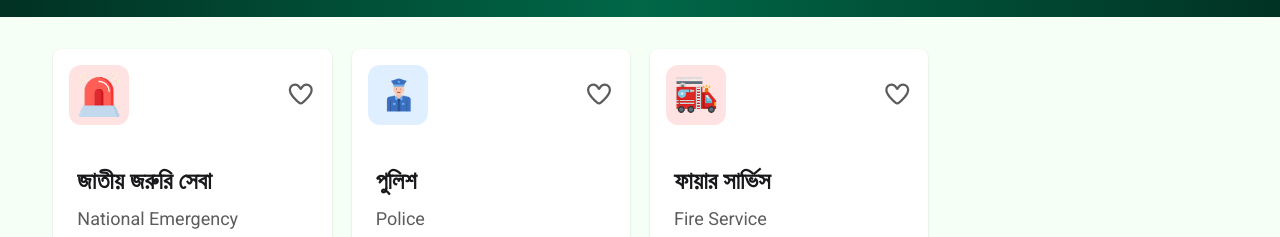
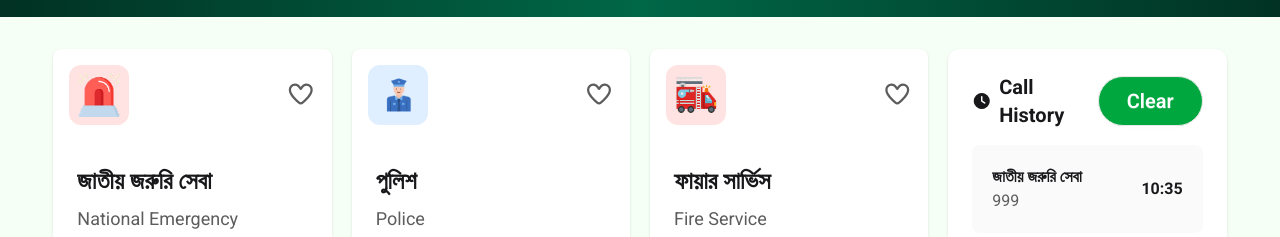
Before and after one commit to SheikhKiron/Milestone-5-assignment, a plain HTML site: page index.html in a window 1280 px wide. Shown: the part 295-532 px from the top of the page. Drawn offline with nearby package versions, Linux system fonts and the light colour scheme.

Commit message:
Add Call history part

```diff
--- a/index.html
+++ b/index.html
@@ -48,7 +48,7 @@
 <!--============== help number section ==============-->
 <section class="bg-[#f5fff6]">
   <div class="w-11/12 mx-auto grid lg:grid-cols-12 gap-5">
-    <div class="col-span-9">
+    <div class="lg:col-span-9 col-span-12">
       <!--=========== card ==============-->
       <div class="grid lg:grid-cols-3 md:grid-cols-2 gap-5 mt-8">
    <!--============== card-1 =====================-->
@@ -205,9 +205,26 @@
     </div>
   </div>
     </div>
-    <div class="col-span-3">
-
     </div>
+    <div class="lg:col-span-3 col-span-12">
+      <div class=" mt-8 bg-white p-6 rounded-xl shadow h-[100vh]">
+        <div class="flex justify-between items-center">
+          <div class="flex items-center">
+            <i class="fa-solid fa-clock"></i>
+            <h1 class="ml-2 text-xl font-bold">Call History</h1>
+          </div>
+          <button class="btn bg-[#00a63e] text-white text-xl px-7 py-6 rounded-full">Clear</button>
+    </div>
+    <div>
+    <div class="flex justify-between items-center mt-4 bg-[#fafafa] p-5 rounded-lg">
+            <div>
+              <h1 class="font-bold">জাতীয় জরুরি সেবা</h1>
+              <p class="text-[#5C5C5C]">999</p>
+            </div>
+            <h1 class="font-bold">10:35</h1>
+          </div>
+          </div>
+          </div>
     </div>
   </div>
 </section>
```
